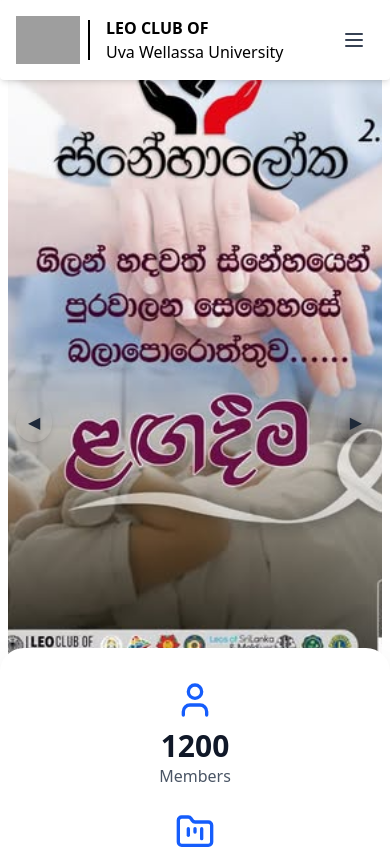
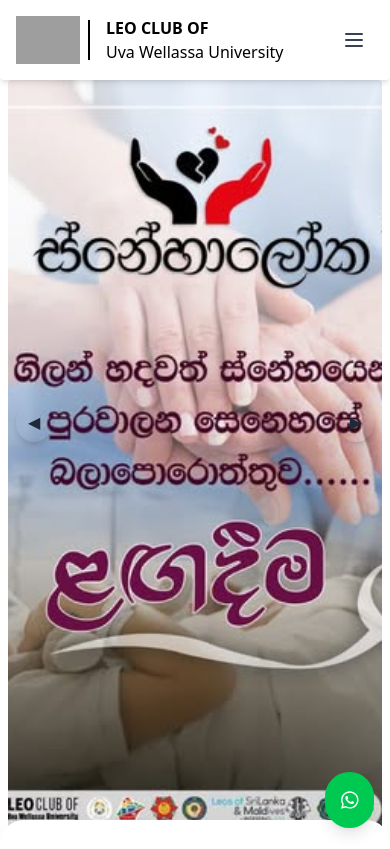
Before and after one commit to Nuwan-droid/leo-club-app, a React (Vite) app in the folder client/: page / in a window 390 px wide. Shown: the top 849 px of the page. Built offline with nearby package versions, Linux system fonts and the light colour scheme; grey boxes are pictures that could not be loaded.

Commit message:
last changes

```diff
--- a/client/package.json
+++ b/client/package.json
@@ -11,6 +11,8 @@
   },
   "dependencies": {
     "@fortawesome/fontawesome-free": "^6.7.2",
+    "@fortawesome/free-brands-svg-icons": "^6.7.2",
+    "@fortawesome/react-fontawesome": "^0.2.2",
     "@tailwindcss/vite": "^4.1.8",
     "lucide-react": "^0.514.0",
     "prop-types": "^15.8.1",
--- a/client/src/Components/Elements/Content.jsx
+++ b/client/src/Components/Elements/Content.jsx
@@ -112,16 +112,16 @@ function Content() {
       </div>
 
       {/* Awards Section */}
-      <div className="px-4 sm:px-6 lg:px-20 xl:px-32 py-10 transition-all duration-700 ease-in-out">
+      <div className="px-4 sm:px-6 lg:px-20 xl:px-32 py-10 transition-all duration-700 ease-in-out mt-10 ">
         <h1 className="text-3xl sm:text-4xl font-bold text-center text-[black]">
           Awards
         </h1>
 
-        <div className="mt-8 flex justify-center">
+        <div className="mt-8 flex justify-center ">
           <img
             src={book}
             alt="image book"
-            className="w-full  h-auto rounded-xl shadow-md object-cover "
+            className="w-full  h-auto rounded-xl shadow-md object-cover transition-all duration-700 ease-in-out hover:scale-[1.01]"
           />
         </div>
       </div>
--- a/client/src/Components/Elements/EventCardSlider.jsx
+++ b/client/src/Components/Elements/EventCardSlider.jsx
@@ -32,7 +32,7 @@ function EventCardSlider() {
   const visibleEvents = events.slice(startIndex, startIndex + visibleCount);
 
   return (
-    <div className="flex flex-col items-center mt-10 mb-10 px-4">
+    <div className="flex flex-col items-center mt-10 mb-10 px-4 bg-[#ceceff]/20 pb-8 transition-all duration-700 ease-in-out hover:scale-[1.01]">
       <h2 className="text-3xl font-semibold mt-8 text-[black] mb-4">NewsLetter</h2>
       <div className="flex items-center space-x-4 w-full max-w-screen-lg overflow-x-auto sm:overflow-visible no-scrollbar">
         {/* Prev Button (hidden on mobile) */}
@@ -46,7 +46,7 @@ function EventCardSlider() {
         )}
 
         {/* Cards */}
-        <div className="flex space-x-4">
+        <div className="flex space-x-4 ">
           {visibleEvents.map((event, index) => (
             <EventCard
               key={index}
--- a/client/src/Components/Elements/Header.jsx
+++ b/client/src/Components/Elements/Header.jsx
@@ -1,14 +1,16 @@
 import logo from "../../assets/leo.png";
+import {Link} from 'react-router-dom'
 
 export default function Header({ dark = false }) {
   return (
     <div className="flex items-center gap-2 flex-shrink-0">
       {/* Logo */}
+        <Link to="/">
       <img
         src={logo}
         alt="Club Logo"
         className={`h-16 w-16 sm:h-30 sm:w-30 object-contain ${dark ? "invert" : ""}`}
-      />
+      />  </Link>
 
       {/* Divider */}
       <div className={`w-0.5 h-10 sm:h-16 ${dark ? "bg-white" : "bg-black"}`} />
--- a/client/src/Components/Elements/ImageSlider.jsx
+++ b/client/src/Components/Elements/ImageSlider.jsx
@@ -34,13 +34,12 @@ export default function ImageSlider() {
   };
 
   return (
-  <div className=" w-[full-100px] h-[700px] m-2 transition-transform duration-500 hover:scale-102">
-  <img
-    src={images[index].src}
-    alt={images[index].alt}
-    className="w-full h-full object-cover duration-500 rounded-sm "
-  />
-
+    <div className=" w-[full-100px] h-[800px] m-2 transition-transform duration-500 hover:scale-102 mt-20">
+      <img
+        src={images[index].src}
+        alt={images[index].alt}
+        className="w-full h-full object-cover duration-500 rounded-sm "
+      />
 
       {/* Left Button */}
       <button
--- a/client/src/Components/Elements/StatSection.jsx
+++ b/client/src/Components/Elements/StatSection.jsx
@@ -3,7 +3,7 @@ import { User, FolderKanban, Newspaper, Award } from "lucide-react";
 
 const StatsSection = () => {
   return (
-    <div className="relative -top-[100px] bg-white rounded-3xl shadow-2xl p-8 w-full max-w-6xl mx-auto mt-10 mb-8 z-1">
+    <div className="relative -top-[100px] bg-white rounded-3xl shadow-2xl p-8 w-full max-w-6xl mx-auto mt-10 mb-8 z-1 transition-all duration-700 ease-in-out hover:scale-[1.01]">
       <div className="grid grid-cols-1 sm:grid-cols-2 lg:grid-cols-4 gap-6">
         <Stat end={1200} label="Members" Icon={User} />
         <Stat end={320} label="Projects" Icon={FolderKanban} />
--- /dev/null
+++ b/client/src/Components/Elements/Whatsapp.jsx
@@ -0,0 +1,18 @@
+// Components/WhatsAppButton.jsx
+import { FontAwesomeIcon } from "@fortawesome/react-fontawesome";
+import { faWhatsapp } from "@fortawesome/free-brands-svg-icons";
+
+const WhatsAppButton = () => {
+  return (
+    <a
+      href="https://wa.me/94712345678"
+      target="_blank"
+      rel="noopener noreferrer"
+      className="fixed bottom-4 right-4 z-50 bg-green-500 hover:bg-green-600 text-white p-4 rounded-full shadow-lg transition-all duration-300"
+    >
+      <FontAwesomeIcon icon={faWhatsapp} size="lg" />
+    </a>
+  );
+};
+
+export default WhatsAppButton;
--- a/client/src/Components/Pages/Landing.jsx
+++ b/client/src/Components/Pages/Landing.jsx
@@ -7,12 +7,14 @@ import Awards from "../Elements/Stat"
 import EventCardSlider from "../Elements/EventCardSlider"
 import StatsSection from "../Elements/StatSection"
 import SignUp from "../Elements/SignUp"
+import Whatsapp from "../Elements/Whatsapp"
 
 function Landing(){
     return(<>
 
       <ImageSlider/>
       <StatsSection/>
+      <Whatsapp/>
       <Awards/>
       <Content/>
       <EventCardSlider/>
--- a/client/src/index.css
+++ b/client/src/index.css
@@ -18,7 +18,7 @@
   /* styles.css */
   /* tailwind.config.css or global.css */
   .link {
-    @apply text-gray-700 hover:text-blue-600 transition  ;
+    @apply text-gray-700 hover:text-blue-600 transition  hover:bg-blue-100 px-1 py-3 rounded;
   }
 
   .shortlink {
```
Also changed, not shown: 1 other file (tests, documents, lock files or other folders).
